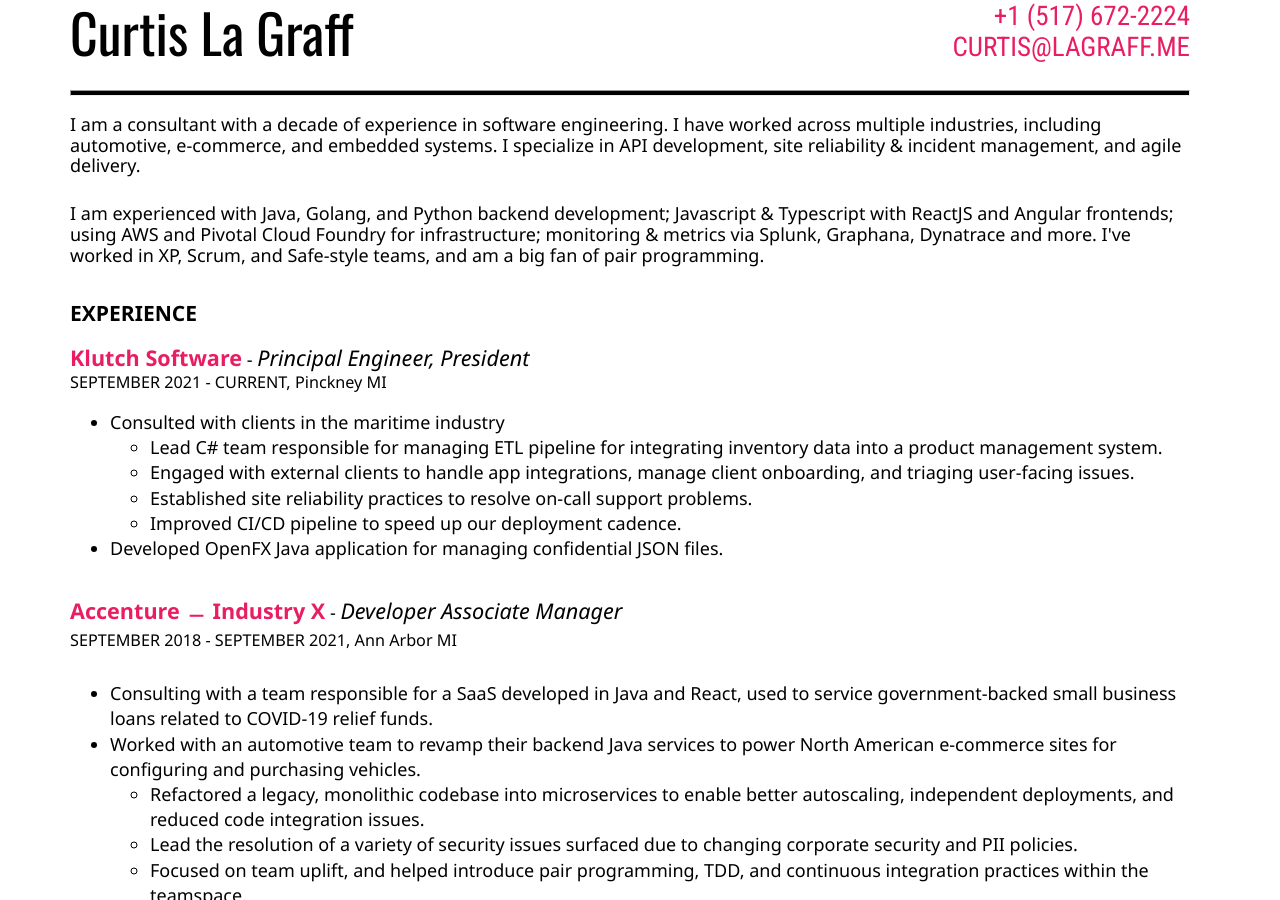
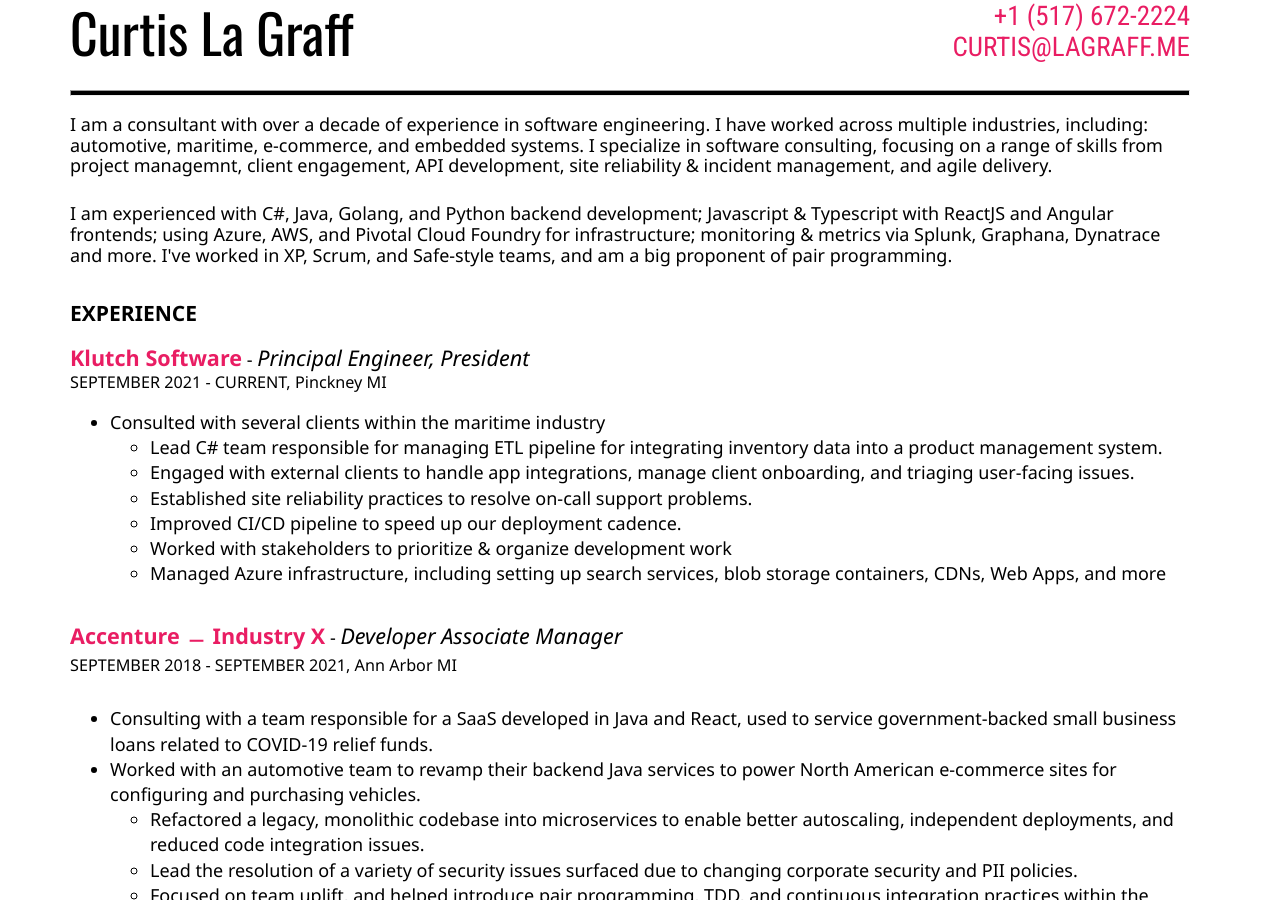
Before and after one commit to clagraff/clagraff.github.io, a Jekyll site: the page built from index.html, in a window 1280 px wide and 900 px high. Built offline with Jekyll 4.4.1, drawn with Linux system fonts in a browser that asks for light colours.

Commit message:
Update index.html

```diff
--- a/index.html
+++ b/index.html
@@ -3,27 +3,29 @@
 ---
 
 <p>
-  I am a consultant with a decade of experience in software engineering. I have worked across multiple industries, including automotive, e-commerce, and
-  embedded systems. I specialize in API development, site reliability & incident management, and agile delivery.
+  I am a consultant with over a decade of experience in software engineering. I have worked across multiple industries, including: automotive,
+  maritime, e-commerce, and embedded systems. I specialize in software consulting, focusing on a range of skills from project managemnt,
+  client engagement, API development, site reliability & incident management, and agile delivery.
 </p>
 <p>
-  I am experienced with Java, Golang, and Python backend development; Javascript & Typescript with ReactJS and Angular frontends; using AWS and Pivotal Cloud
+  I am experienced with C#, Java, Golang, and Python backend development; Javascript & Typescript with ReactJS and Angular frontends; using Azure, AWS, and Pivotal Cloud
   Foundry for infrastructure; monitoring & metrics via Splunk, Graphana, Dynatrace and more. I've worked in XP, Scrum, and Safe-style teams, and am a big
-  fan of pair programming.
+  proponent of pair programming.
 </p>
 <p class="entry">
   <h3>EXPERIENCE</h3>
   <span class="company">Klutch Software</span> - <span class="position">Principal Engineer, President</span><br/>
   <span class="duration">SEPTEMBER 2021 - CURRENT, Pinckney MI</span><br/>
   <ul>
-    <li>Consulted with clients in the maritime industry</li>
+    <li>Consulted with several clients within the maritime industry</li>
     <ul>
         <li>Lead C# team responsible for managing ETL pipeline for integrating inventory data into a product management system.</li>
         <li>Engaged with external clients to handle app integrations, manage client onboarding, and triaging user-facing issues.</li>
         <li>Established site reliability practices to resolve on-call support problems.</li>
         <li>Improved CI/CD pipeline to speed up our deployment cadence.</li>
+        <li>Worked with stakeholders to prioritize & organize development work</li>
+        <li>Managed Azure infrastructure, including setting up search services, blob storage containers, CDNs, Web Apps, and more</li>
     </ul>
-    <li>Developed OpenFX Java application for managing confidential JSON files.</li>
   </ul>
 </p>
 <p class="entry">
```
